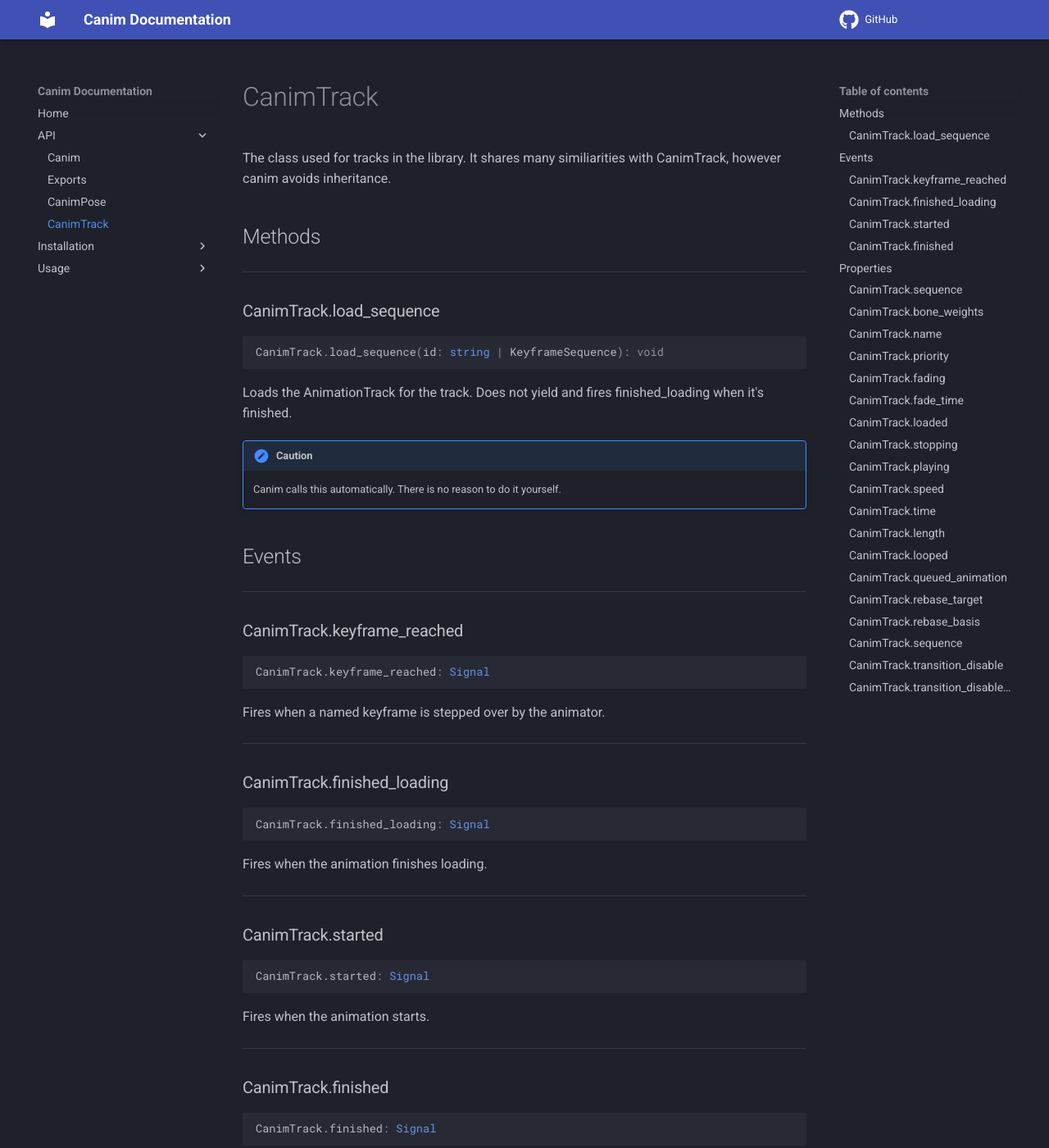
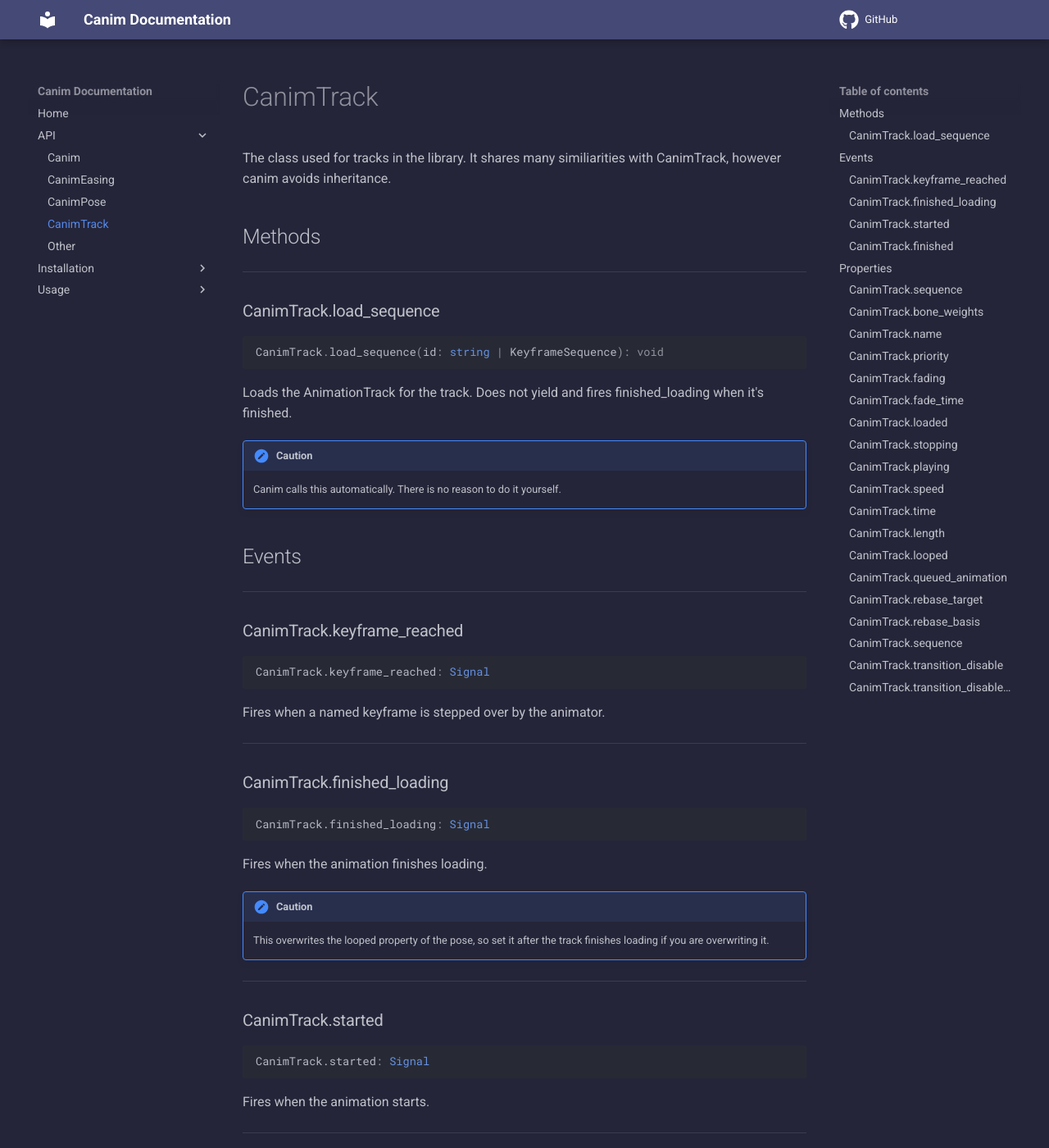
Before and after one commit to blackshibe/shobnode, an MkDocs documentation site: the page built from docs/docs/API/CanimTrack.md, in a window 1280 px wide and 1400 px high. Shown: the whole window at 82% size. Built offline with MkDocs 1.6.1 and Material for MkDocs 9.7.7, drawn with Linux system fonts in a browser that asks for light colours; comment, search, counter and statistics services are not loaded.

````diff
--- a/docs/docs/API/Track.md
+++ b/docs/docs/API/CanimTrack.md
@@ -35,6 +35,9 @@ CanimTrack.finished_loading: Signal
 ```
 
 Fires when the animation finishes loading.
+
+!!! caution
+	This overwrites the looped property of the pose, so set it after the track finishes loading if you are overwriting it.
 
 ---
 
--- a/docs/docs/API/Exports.md
+++ b/docs/docs/API/Other.md
@@ -1,4 +1,4 @@
-# Exports
+# Other
 
 ### cache_get_keyframe_sequence
 ```ts
--- a/docs/docs/stylesheets/extra.css
+++ b/docs/docs/stylesheets/extra.css
@@ -1,3 +1,15 @@
 hr {
 	height: 1px;
 }
+
+/* I won't elaborate */
+body {
+	--md-primary-fg-color: rgb(69, 73, 117) !important;
+	--md-default-bg-color: rgb(37, 37, 57) !important;
+	--md-footer-bg-color: rgb(37, 37, 57) !important
+}
+
+/* Apparently mkdocs doesn't provide an option to do this with the yml file */
+a[title="Edit this page"] {
+	display: none;
+}
--- a/docs/mkdocs.yml
+++ b/docs/mkdocs.yml
@@ -24,3 +24,8 @@ markdown_extensions:
 repo_url: https://github.com/blackshibe/canim
 extra_css:
     - stylesheets/extra.css
+
+# required:
+# mkdocs
+# mkdocs-video
+# mkdocs-material
````
Also changed, not shown: docs/docs/API/CanimEasing.md (added, +47 -0 lines), docs/docs/Usage/5-rebasing.md (+0 -3 lines), docs/docs/Usage/9-easing.md (added, +10 -0 lines), docs/docs/API/CanimPose.md (renamed from docs/docs/API/Pose.md).
